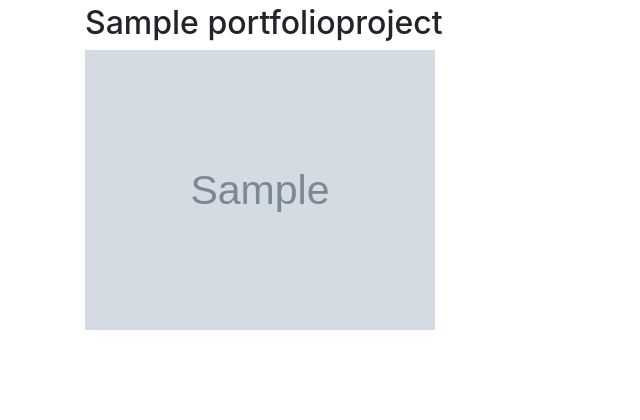
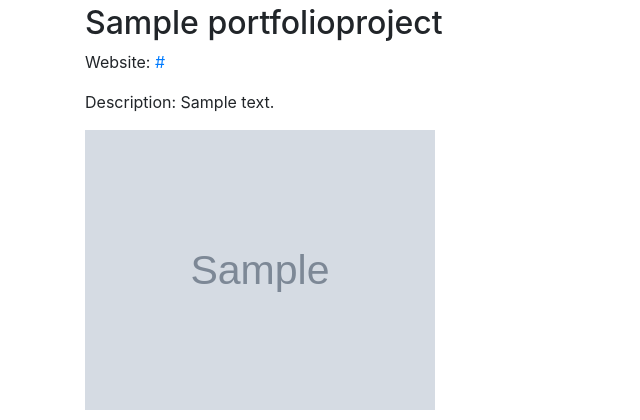
Before and after one commit to Pompeiro/portfolio, a Django app: a page that uses portfolio/templates/portfolioapp/portfolioproject_detail.html in a window 1280 px wide. Shown: the part 56-476 px from the top of the page, without its empty margins (0-640 px from the left). Run offline with Django 3.2, Linux system fonts and the light colour scheme; tables that the repository leaves empty hold one stand-in row (values such as "Sample post"); grey boxes marked "Sample" are stand-in pictures; some libraries are stand-ins or nearby versions.

Commit message:
Add a portfolioproject factory. Fix detail template

```diff
--- a/portfolio/templates/portfolioapp/portfolioproject_detail.html
+++ b/portfolio/templates/portfolioapp/portfolioproject_detail.html
@@ -1,4 +1,10 @@
 {% extends "base.html" %}
+
+function imgError(image) {
+    image.onerror = "";
+    image.src = "/images/noimage.gif";
+    return true;
+}
 
 {% block title %}Projects: {{ portfolioproject.title }}{% endblock title %}
 
@@ -7,11 +13,11 @@
 
 <h2>{{ portfolioproject.title }}</h2>
 
-{% if project.website %}
-  <p>Website: {{ portfolioproject.website }}</p>
+{% if portfolioproject.website %}
+  <p>Website: <a href="{{ portfolioproject.website }}">{{ portfolioproject.website }}</a></p>
 {% endif %}
 
-{% if project.description %}
+{% if portfolioproject.description %}
   <p>Description: {{ portfolioproject.description }}</p>
 {% endif %}
 
```
Also changed, not shown: portfolio/portfolioapp/tests/factories.py (added, +16 -0 lines).
